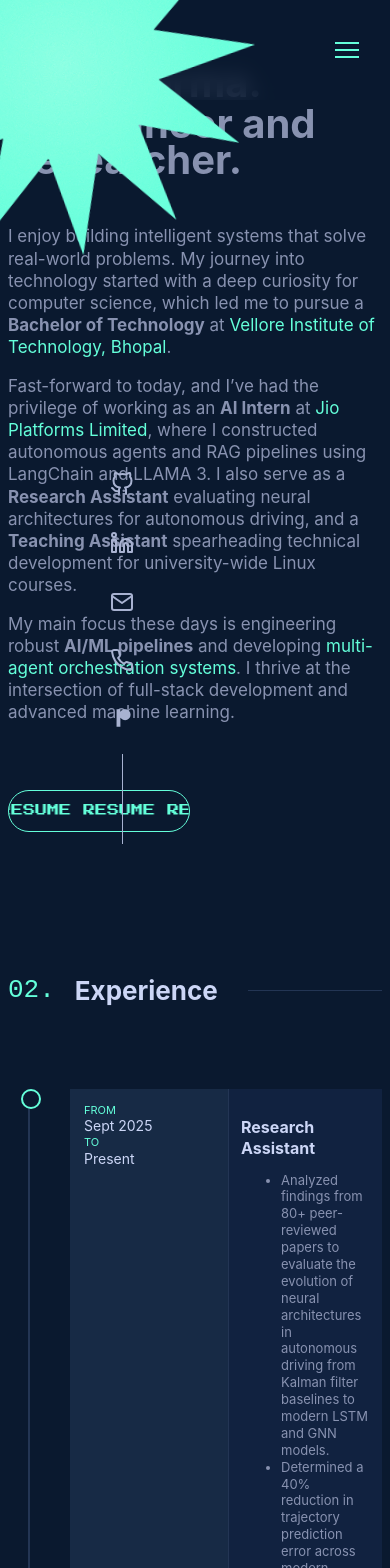
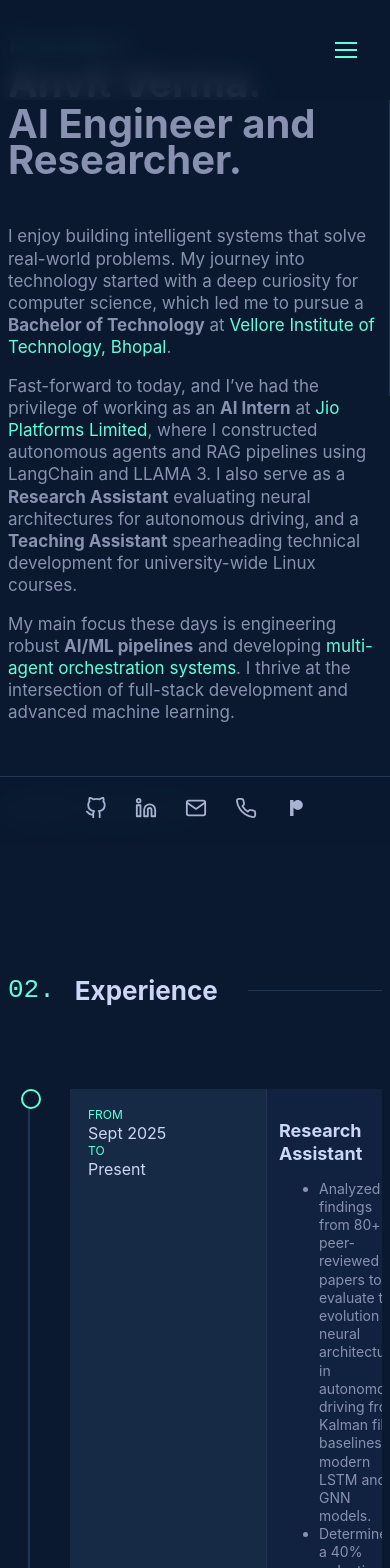
Before and after one commit to anvitvermaa/anvitvermaa.github.io, a Next.js app: page / in a window 390 px wide. Shown: the top 1568 px of the page. Built offline with nearby package versions, Linux system fonts and the light colour scheme.

Commit message:
mobile: hide star, fix sidebar, compact hamburger

```diff
--- a/src/components/Navbar.jsx
+++ b/src/components/Navbar.jsx
@@ -6,55 +6,37 @@ const Navbar = () => {
   const [menuOpen, setMenuOpen] = useState(false);
 
   useEffect(() => {
-    const handleScroll = () => {
-      setScrolled(window.scrollY > 50);
-    };
+    const handleScroll = () => setScrolled(window.scrollY > 50);
     window.addEventListener("scroll", handleScroll);
     return () => window.removeEventListener("scroll", handleScroll);
   }, []);
 
-  // Close menu on resize to desktop
   useEffect(() => {
-    const handleResize = () => {
-      if (window.innerWidth >= 768) setMenuOpen(false);
-    };
+    const handleResize = () => { if (window.innerWidth >= 768) setMenuOpen(false); };
     window.addEventListener("resize", handleResize);
     return () => window.removeEventListener("resize", handleResize);
   }, []);
 
   const navLinks = [
-    { name: "About", url: "/#about", number: "01." },
-    { name: "Experience", url: "/#jobs", number: "02." },
-    { name: "Publications", url: "/#publications", number: "03." },
-    { name: "Work", url: "/#selected-works", number: "04." },
-    { name: "Education", url: "/#education", number: "05." },
-    { name: "Skills", url: "/#skills", number: "06." },
+    { name: "About",        url: "/#about",          number: "01." },
+    { name: "Experience",   url: "/#jobs",            number: "02." },
+    { name: "Publications", url: "/#publications",    number: "03." },
+    { name: "Work",         url: "/#selected-works",  number: "04." },
+    { name: "Education",    url: "/#education",       number: "05." },
+    { name: "Skills",       url: "/#skills",          number: "06." },
   ];
 
-  const linkStyle = {
-    textDecoration: "none",
-    color: "#ccd6f6",
-    fontFamily: "'SF Mono', 'Fira Code', 'Fira Mono', 'Roboto Mono', monospace",
-    fontSize: "13px",
-    fontWeight: "500",
-    display: "flex",
-    alignItems: "center",
-    transition: "color 0.3s ease",
-    cursor: "pointer",
-  };
+  const monoFont = "'SF Mono', 'Fira Code', 'Fira Mono', 'Roboto Mono', monospace";
 
   return (
     <>
-      <nav
-        style={{
-          position: "fixed",
-          top: "0",
-          left: "0",
-          width: "100%",
+      {/* ── NAVBAR BAR ── */}
+      <nav style={{
+        position: "fixed", top: 0, left: 0, width: "100%",
         height: scrolled ? "70px" : "100px",
         backgroundColor: "rgba(10, 25, 47, 0.85)",
         backdropFilter: "blur(10px)",
-          zIndex: "9999",
+        zIndex: 9999,
         display: "flex",
         justifyContent: "flex-end",
         alignItems: "center",
@@ -62,18 +44,17 @@ const Navbar = () => {
         boxSizing: "border-box",
         transition: "height 0.3s ease, background-color 0.3s ease",
         boxShadow: scrolled ? "0 10px 30px -10px rgba(2,12,27,0.7)" : "none",
-        }}
-      >
-        {/* Desktop nav links */}
+      }}>
+
+        {/* Desktop links */}
         <div className="hidden md:flex" style={{ alignItems: "center" }}>
-          <ol style={{ display: "flex", gap: "30px", listStyle: "none", margin: "0", padding: "0" }}>
+          <ol style={{ display: "flex", gap: "30px", listStyle: "none", margin: 0, padding: 0 }}>
             {navLinks.map((item, i) => (
               <li key={i}>
-                <a
-                  href={item.url}
-                  style={linkStyle}
-                  onMouseEnter={(e) => (e.currentTarget.style.color = "#64ffda")}
-                  onMouseLeave={(e) => (e.currentTarget.style.color = "#ccd6f6")}
+                <a href={item.url}
+                  style={{ textDecoration: "none", color: "#ccd6f6", fontFamily: monoFont, fontSize: "13px", fontWeight: "500", display: "flex", alignItems: "center", transition: "color 0.3s ease", cursor: "pointer" }}
+                  onMouseEnter={e => e.currentTarget.style.color = "#64ffda"}
+                  onMouseLeave={e => e.currentTarget.style.color = "#ccd6f6"}
                 >
                   <span style={{ color: "#64ffda", marginRight: "5px" }}>{item.number}</span>
                   {item.name}
@@ -83,75 +64,50 @@ const Navbar = () => {
           </ol>
         </div>
 
-        {/* Mobile hamburger button */}
+        {/* Mobile hamburger — right side only */}
         <button
-          className="md:hidden flex flex-col justify-center items-center gap-[5px] p-2 cursor-pointer bg-transparent border-none z-[10000]"
+          className="md:hidden"
           onClick={() => setMenuOpen(!menuOpen)}
           aria-label="Toggle menu"
-          style={{ outline: "none" }}
+          style={{ background: "none", border: "none", cursor: "pointer", padding: "8px", display: "flex", flexDirection: "column", gap: "5px", outline: "none" }}
         >
-          <span
-            style={{
-              display: "block",
-              width: "24px",
-              height: "2px",
-              backgroundColor: "#64ffda",
-              transition: "transform 0.3s ease, opacity 0.3s ease",
-              transform: menuOpen ? "rotate(45deg) translateY(7px)" : "none",
-            }}
-          />
-          <span
-            style={{
-              display: "block",
-              width: "24px",
-              height: "2px",
-              backgroundColor: "#64ffda",
-              transition: "opacity 0.3s ease",
-              opacity: menuOpen ? 0 : 1,
-            }}
-          />
-          <span
-            style={{
-              display: "block",
-              width: "24px",
-              height: "2px",
-              backgroundColor: "#64ffda",
-              transition: "transform 0.3s ease, opacity 0.3s ease",
-              transform: menuOpen ? "rotate(-45deg) translateY(-7px)" : "none",
-            }}
-          />
+          <span style={{ display: "block", width: "22px", height: "2px", backgroundColor: "#64ffda", transition: "transform 0.3s, opacity 0.3s", transform: menuOpen ? "rotate(45deg) translateY(7px)" : "none" }} />
+          <span style={{ display: "block", width: "22px", height: "2px", backgroundColor: "#64ffda", transition: "opacity 0.3s", opacity: menuOpen ? 0 : 1 }} />
+          <span style={{ display: "block", width: "22px", height: "2px", backgroundColor: "#64ffda", transition: "transform 0.3s, opacity 0.3s", transform: menuOpen ? "rotate(-45deg) translateY(-7px)" : "none" }} />
         </button>
       </nav>
 
-      {/* Mobile dropdown menu */}
+      {/* ── MOBILE DROPDOWN — compact, right-aligned panel ── */}
       <div
         className="md:hidden"
         style={{
           position: "fixed",
           top: scrolled ? "70px" : "100px",
-          left: "0",
-          width: "100%",
+          right: 0,
+          width: menuOpen ? "200px" : "0px",
+          maxHeight: "calc(100vh - 100px)",
+          overflowY: "auto",
+          overflowX: "hidden",
           backgroundColor: "rgba(10, 25, 47, 0.97)",
           backdropFilter: "blur(20px)",
-          zIndex: "9998",
-          padding: menuOpen ? "20px 0 30px" : "0",
-          maxHeight: menuOpen ? "400px" : "0",
-          overflow: "hidden",
-          transition: "max-height 0.35s ease, padding 0.35s ease, top 0.3s ease",
-          boxShadow: menuOpen ? "0 10px 30px -10px rgba(2,12,27,0.7)" : "none",
+          zIndex: 9998,
+          borderLeft: "1px solid #233554",
+          borderBottom: "1px solid #233554",
+          transition: "width 0.3s ease, top 0.3s ease",
+          boxShadow: menuOpen ? "-5px 5px 20px rgba(2,12,27,0.5)" : "none",
         }}
       >
-        <ol style={{ listStyle: "none", margin: "0", padding: "0 30px", display: "flex", flexDirection: "column", gap: "0" }}>
+        <ol style={{ listStyle: "none", margin: 0, padding: "10px 0", display: "flex", flexDirection: "column", whiteSpace: "nowrap" }}>
           {navLinks.map((item, i) => (
-            <li key={i} style={{ borderBottom: "1px solid rgba(35,53,84,0.5)", padding: "16px 0" }}>
+            <li key={i} style={{ borderBottom: "1px solid rgba(35,53,84,0.5)" }}>
               <a
                 href={item.url}
-                style={{ ...linkStyle, fontSize: "15px", justifyContent: "center" }}
                 onClick={() => setMenuOpen(false)}
-                onMouseEnter={(e) => (e.currentTarget.style.color = "#64ffda")}
-                onMouseLeave={(e) => (e.currentTarget.style.color = "#ccd6f6")}
+                style={{ display: "flex", alignItems: "center", padding: "14px 20px", textDecoration: "none", color: "#ccd6f6", fontFamily: monoFont, fontSize: "13px", fontWeight: "500", transition: "color 0.2s, background 0.2s" }}
+                onMouseEnter={e => { e.currentTarget.style.color = "#64ffda"; e.currentTarget.style.background = "rgba(100,255,218,0.05)"; }}
+                onMouseLeave={e => { e.currentTarget.style.color = "#ccd6f6"; e.currentTarget.style.background = "none"; }}
               >
-                <span style={{ color: "#64ffda", marginRight: "8px", fontSize: "13px" }}>{item.number}</span>
+                <span style={{ color: "#64ffda", marginRight: "8px", fontSize: "11px" }}>{item.number}</span>
                 {item.name}
               </a>
             </li>
--- a/src/components/RotatingStar.jsx
+++ b/src/components/RotatingStar.jsx
@@ -61,7 +61,7 @@ export default function RotatingStar() {
 
   return (
 
-    <div className="fixed -top-[8rem] -left-[8rem] w-[24rem] h-[24rem] z-[99999] pointer-events-none">
+    <div className="hidden md:block fixed -top-[8rem] -left-[8rem] w-[24rem] h-[24rem] z-[99999] pointer-events-none">
 
       <div
         ref={solidRef}
--- a/src/components/SocialSidebar.jsx
+++ b/src/components/SocialSidebar.jsx
@@ -2,56 +2,31 @@
 import React from 'react';
 import { GitHub, Linkedin, Mail, Phone } from 'react-feather';
 
-// Custom Patreon Icon
 const PatreonIcon = ({ size = 20 }) => (
-  <svg
-    width={size}
-    height={size}
-    viewBox="0 0 24 24"
-    fill="currentColor"
-    stroke="none"
-    xmlns="http://www.w3.org/2000/svg"
-  >
+  <svg width={size} height={size} viewBox="0 0 24 24" fill="currentColor" stroke="none" xmlns="http://www.w3.org/2000/svg">
     <path d="M15.38 2.41c-3.32 0-6 2.68-6 6a5.98 5.98 0 0 0 6 6 6 6 0 0 0 6-6c0-3.32-2.68-6-6-6zm-9.33 19.19h4.19V2.41H6.05v19.19z"/>
   </svg>
 );
 
-const SocialSidebar = () => {
-  // 1. REDUCED ICON SIZES (28px -> 24px)
 const socialLinks = [
-    { name: 'GitHub', url: 'https://github.com/anvitvermaa', icon: <GitHub size={24} /> },
-    { name: 'LinkedIn', url: 'https://linkedin.com/in/anvit-verma', icon: <Linkedin size={24} /> },
-    { name: 'Email', url: 'mailto:anvitvermaa@gmail.com', icon: <Mail size={24} /> },
-    { name: 'WhatsApp', url: 'https://wa.me/918779979151', icon: <Phone size={24} /> },
-    { name: 'Patreon', url: 'https://www.patreon.com/c/anvitvermaa_labs', icon: <PatreonIcon size={22} /> },
+  { name: 'GitHub',   url: 'https://github.com/anvitvermaa',             icon: <GitHub size={22} /> },
+  { name: 'LinkedIn', url: 'https://linkedin.com/in/anvit-verma',         icon: <Linkedin size={22} /> },
+  { name: 'Email',    url: 'mailto:anvitvermaa@gmail.com',                icon: <Mail size={22} /> },
+  { name: 'WhatsApp', url: 'https://wa.me/918779979151',                  icon: <Phone size={22} /> },
+  { name: 'Patreon',  url: 'https://www.patreon.com/c/anvitvermaa_labs',  icon: <PatreonIcon size={20} /> },
 ];
 
+const SocialSidebar = () => {
   return (
-    <div
-      style={{
-        position: 'fixed',
-        bottom: '0px',
-        left: '100px', // Kept the 2cm spacing
-        zIndex: 2147483647,
-        display: 'block'
-      }}
-      className="hidden md:block"
-    >
+    <>
+      {/* ── DESKTOP: fixed left sidebar (hidden on mobile) ── */}
+      <div className="hidden md:block" style={{ position: 'fixed', bottom: '0px', left: '100px', zIndex: 9997 }}>
         <ul
-        style={{
-          display: 'flex',
-          flexDirection: 'column',
-          alignItems: 'center',
-          // 2. REDUCED GAP FURTHER (15px -> 10px)
-          gap: '10px',
-          margin: 0,
-          padding: 0,
-          listStyle: 'none'
-        }}
           className="after:content-[''] after:block after:w-[1px] after:bg-[#a8b2d1] after:mt-6 after:h-[90px]"
+          style={{ display: 'flex', flexDirection: 'column', alignItems: 'center', gap: '10px', margin: 0, padding: 0, listStyle: 'none' }}
         >
           {socialLinks.map((item, i) => (
-          <li key={i} className="last:mb-0">
+            <li key={i}>
               <a
                 href={item.url}
                 target="_blank"
@@ -65,6 +40,40 @@ const SocialSidebar = () => {
           ))}
         </ul>
       </div>
+
+      {/* ── MOBILE: fixed bottom bar (hidden on desktop) ── */}
+      <div
+        className="md:hidden"
+        style={{
+          position: 'fixed',
+          bottom: 0,
+          left: 0,
+          width: '100%',
+          zIndex: 9997,
+          backgroundColor: 'rgba(10, 25, 47, 0.95)',
+          backdropFilter: 'blur(12px)',
+          borderTop: '1px solid #233554',
+          display: 'flex',
+          justifyContent: 'center',
+          alignItems: 'center',
+          gap: '8px',
+          padding: '10px 0',
+        }}
+      >
+        {socialLinks.map((item, i) => (
+          <a
+            key={i}
+            href={item.url}
+            target="_blank"
+            rel="noreferrer"
+            aria-label={item.name}
+            className="text-[#a8b2d1] hover:text-[#64ffda] transition-all duration-300 p-[10px]"
+          >
+            {item.icon}
+          </a>
+        ))}
+      </div>
+    </>
   );
 };
 
--- a/src/components/sections/Jobs.jsx
+++ b/src/components/sections/Jobs.jsx
@@ -72,29 +72,29 @@ const Jobs = () => {
             <div className="flex flex-row items-stretch bg-[#112240] rounded shadow-xl overflow-hidden hover:-translate-y-1 transition-transform duration-300">
 
               {/* LEFT COLUMN — shrinks on mobile, full 280px on desktop */}
-              <div className="w-[130px] sm:w-[190px] md:w-[280px] shrink-0 bg-[#172a45] p-[14px] sm:p-[18px] md:p-[25px] flex flex-col justify-between border-r border-[#233554]">
+              <div className="w-[160px] sm:w-[200px] md:w-[280px] shrink-0 bg-[#172a45] p-[18px] sm:p-[20px] md:p-[25px] flex flex-col justify-between border-r border-[#233554]">
                 <div>
-                  <div className="font-mono text-[#64ffda] text-[11px] sm:text-[11px] md:text-xs mb-1 tracking-wider uppercase">From</div>
-                  <div className="text-[#ccd6f6] font-bold text-[14px] sm:text-[15px] md:text-lg mb-3 md:mb-4">{job.range.split(' - ')[0]}</div>
+                  <div className="font-mono text-[#64ffda] text-[12px] sm:text-[12px] md:text-xs mb-1 tracking-wider uppercase">From</div>
+                  <div className="text-[#ccd6f6] font-bold text-[16px] sm:text-[16px] md:text-lg mb-3 md:mb-4">{job.range.split(' - ')[0]}</div>
 
-                  <div className="font-mono text-[#64ffda] text-[11px] sm:text-[11px] md:text-xs mb-1 tracking-wider uppercase">To</div>
-                  <div className="text-[#ccd6f6] font-bold text-[14px] sm:text-[15px] md:text-lg mb-4 md:mb-8">{job.range.split(' - ')[1] || 'Present'}</div>
+                  <div className="font-mono text-[#64ffda] text-[12px] sm:text-[12px] md:text-xs mb-1 tracking-wider uppercase">To</div>
+                  <div className="text-[#ccd6f6] font-bold text-[16px] sm:text-[16px] md:text-lg mb-4 md:mb-8">{job.range.split(' - ')[1] || 'Present'}</div>
                 </div>
 
                 <div>
-                  <h4 className="text-[#ccd6f6] font-bold text-[13px] sm:text-[14px] md:text-xl leading-tight mb-1">{job.company}</h4>
-                  <p className="text-[#8892b0] font-mono text-[11px] sm:text-[11px] md:text-xs">{job.location}</p>
+                  <h4 className="text-[#ccd6f6] font-bold text-[14px] sm:text-[15px] md:text-xl leading-tight mb-1">{job.company}</h4>
+                  <p className="text-[#8892b0] font-mono text-[12px] sm:text-[12px] md:text-xs mt-1">{job.location}</p>
                 </div>
               </div>
 
               {/* RIGHT COLUMN */}
               <div className="flex-1 p-[12px] sm:p-[18px] md:p-[25px] min-w-0">
-                <h3 className="text-[16px] sm:text-[18px] md:text-[22px] font-bold text-[#ccd6f6] mb-[12px] md:mb-[20px] group-hover:text-[#64ffda] transition-colors duration-300">
+                <h3 className="text-[18px] sm:text-[19px] md:text-[22px] font-bold text-[#ccd6f6] mb-[14px] md:mb-[20px] group-hover:text-[#64ffda] transition-colors duration-300">
                   {job.title}
                 </h3>
 
                 <div
-                  className="text-[#8892b0] text-[13px] sm:text-[14px] md:text-[15px] leading-relaxed [&>li]:mb-[10px] [&>li]:relative [&>li]:pl-[18px] [&>li]:before:content-['▹'] [&>li]:before:absolute [&>li]:before:left-0 [&>li]:before:text-[#64ffda]"
+                  className="text-[#8892b0] text-[14px] sm:text-[14px] md:text-[15px] leading-relaxed [&>li]:mb-[10px] [&>li]:relative [&>li]:pl-[18px] [&>li]:before:content-['▹'] [&>li]:before:absolute [&>li]:before:left-0 [&>li]:before:text-[#64ffda]"
                   dangerouslySetInnerHTML={{ __html: `<ul>${job.html}</ul>` }}
                 />
               </div>
```
Also changed, not shown: src/components/sections/Education.jsx (+7 -7 lines), src/components/sections/Publications.jsx (+7 -7 lines). Lines whose indentation alone changed are shown as unchanged.
